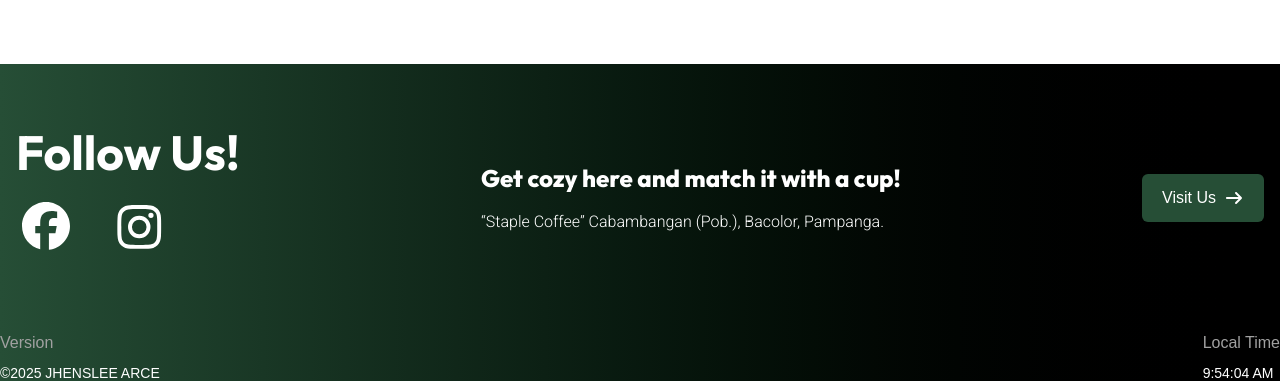
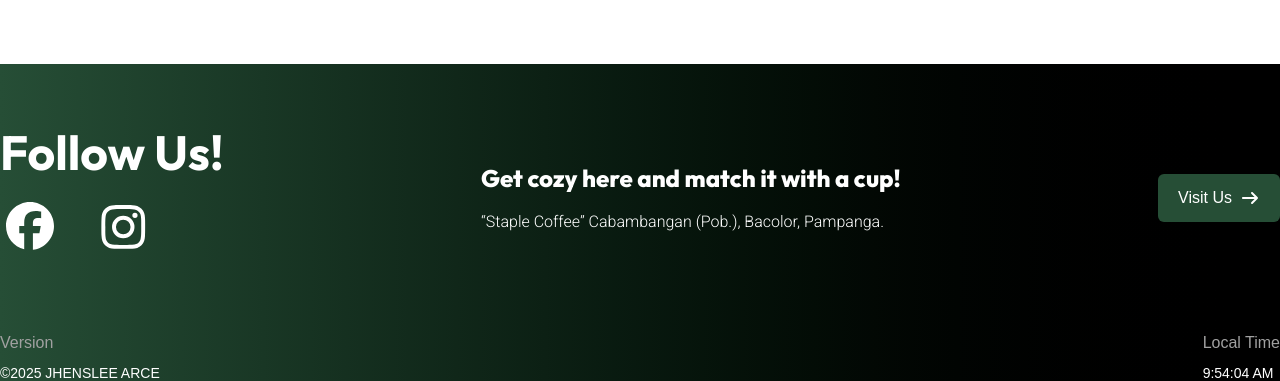
Before and after one commit to Jheenz/Staple, a Next.js app: page / in a window 1280 px wide. Shown: the part 3752-4133 px from the top of the page. Built offline with nearby package versions, Linux system fonts and the light colour scheme.

Commit message:
Update footer padding for improved layout
Adjusted horizontal padding in the footer component by changing px-4 to px-8 xl:px-0 for better spacing and consistency across screen sizes.

```diff
--- a/app/components/footer.tsx
+++ b/app/components/footer.tsx
@@ -19,7 +19,7 @@ const Footer = () => {
 
     return (
         <footer id="contact" className="w-full bg-linear-to-r from-theme-color to-black text-white">
-            <div className="max-w-[1400px] mx-auto px-4 py-16">
+            <div className="max-w-[1400px] mx-auto px-8 xl:px-0 py-16">
                 <div className="flex flex-col md:flex-row gap-8 justify-between md:items-center">
                     <div className="flex flex-col gap-4">
                         <h2 className="font-['Outfit'] font-bold text-5xl">Follow Us!</h2>
@@ -53,7 +53,7 @@ const Footer = () => {
                     </div>
                 </div>
             </div>
-             <div className="max-w-[1400px] mx-auto flex justify-between pb-4">
+             <div className="max-w-[1400px] mx-auto flex justify-between px-8 xl:px-0 pb-4">
                 <div>
                     <span className="text-neutral-400 font-medium">Version</span>
                 <p className="text-sm font-extralight mt-2">
```
